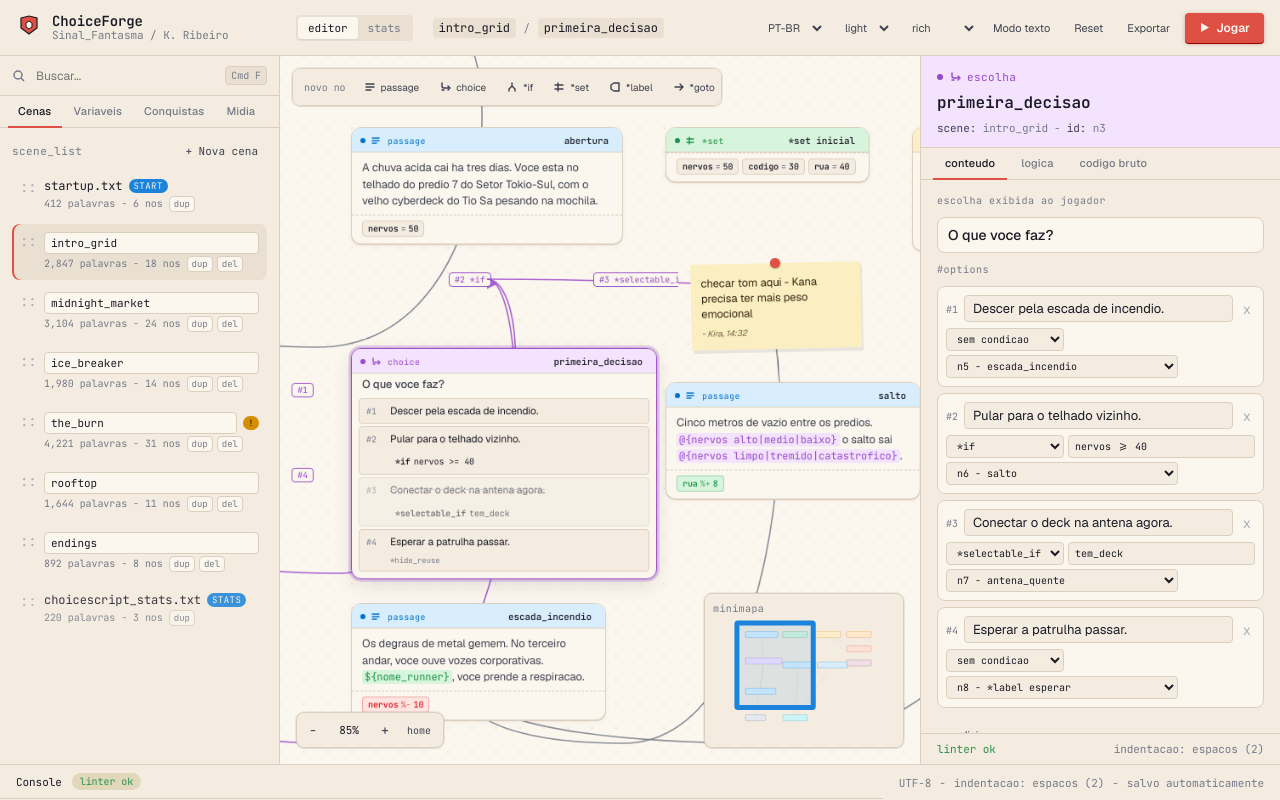
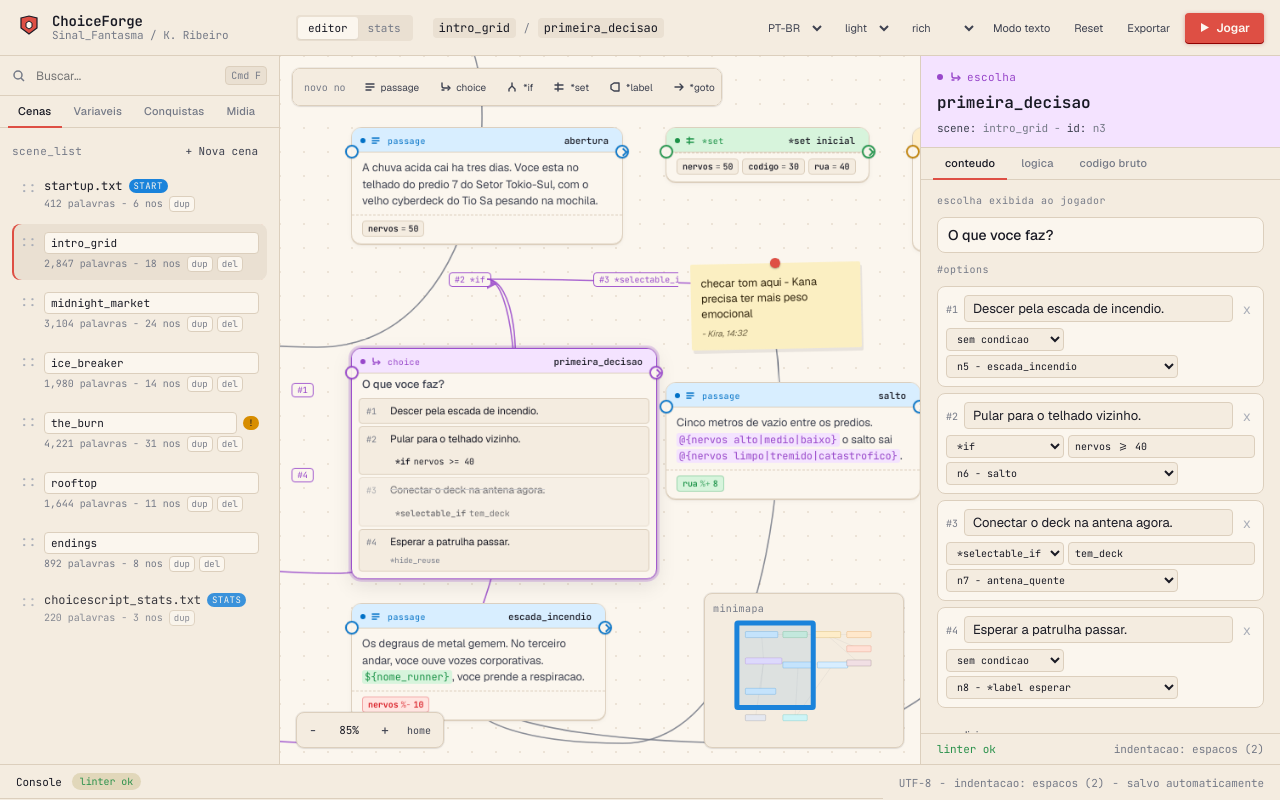
Before and after one commit to viniman27/ChoiceForge, a React (Vite) app: page / in a window 1280 px wide. Built offline with nearby package versions, Linux system fonts and the light colour scheme.

Commit message:
Add scene navigation and node linking

```diff
--- a/index.html
+++ b/index.html
@@ -4,6 +4,7 @@
     <meta charset="utf-8" />
     <title>ChoiceForge</title>
     <meta name="viewport" content="width=device-width, initial-scale=1" />
+    <link rel="icon" type="image/svg+xml" href="/favicon.svg" />
     <link rel="preconnect" href="https://fonts.googleapis.com" />
     <link rel="preconnect" href="https://fonts.gstatic.com" crossorigin />
     <link href="https://fonts.googleapis.com/css2?family=JetBrains+Mono:wght@400;500;600;700&family=Geist:wght@400;500;600;700&display=swap" rel="stylesheet" />
--- a/src/App.tsx
+++ b/src/App.tsx
@@ -53,6 +53,7 @@ export default function App() {
         setActiveTab={setActiveTab}
         labels={i18n[lang]}
         onAddScene={actions.addScene}
+        onSelectScene={actions.selectScene}
         onUpdateScene={actions.updateScene}
         onDuplicateScene={actions.duplicateScene}
         onDeleteScene={actions.deleteScene}
@@ -75,6 +76,7 @@ export default function App() {
         setZoom={setZoom}
         onMoveNode={actions.moveNode}
         onLayoutNodes={actions.layoutNodes}
+        onAddFlowEdge={actions.addFlowEdge}
         onAddNode={(type, position) => {
           const id = nextNodeId(lintedProject.nodes);
           actions.addNode(type, id, position);
--- a/src/components/GraphCanvas.tsx
+++ b/src/components/GraphCanvas.tsx
@@ -10,6 +10,7 @@ interface GraphCanvasProps {
   setSelectedId: (id: string | null) => void;
   onMoveNode: (id: string, x: number, y: number) => void;
   onLayoutNodes: () => void;
+  onAddFlowEdge: (from: string, to: string) => void;
   onAddNode: (type: NodeType, position: { x: number; y: number }) => void;
   onDeleteNode: (id: string) => void;
   pan: { x: number; y: number };
@@ -20,10 +21,11 @@ interface GraphCanvasProps {
 
 const creatableNodeTypes: NodeType[] = ["passage", "choice", "if", "set", "label", "goto", "goto_scene", "gosub", "checkpoint", "ending"];
 
-export function GraphCanvas({ data, density, labels, selectedId, setSelectedId, onMoveNode, onLayoutNodes, onAddNode, onDeleteNode, pan, onPan, zoom, setZoom }: GraphCanvasProps) {
+export function GraphCanvas({ data, density, labels, selectedId, setSelectedId, onMoveNode, onLayoutNodes, onAddFlowEdge, onAddNode, onDeleteNode, pan, onPan, zoom, setZoom }: GraphCanvasProps) {
   const canvasRef = useRef<HTMLDivElement | null>(null);
   const [drag, setDrag] = useState<{ nodeId: string; startX: number; startY: number; origX: number; origY: number } | null>(null);
   const [panning, setPanning] = useState<{ startX: number; startY: number; origX: number; origY: number } | null>(null);
+  const [connecting, setConnecting] = useState<{ from: string; x1: number; y1: number; x2: number; y2: number } | null>(null);
   const [viewport, setViewport] = useState({ width: 1000, height: 700 });
   const [space, setSpace] = useState(false);
   const errorNodeIds = new Set(data.lints.filter((lint) => lint.level === "error" && lint.node).map((lint) => lint.node));
@@ -69,12 +71,16 @@ export function GraphCanvas({ data, density, labels, selectedId, setSelectedId,
       if (panning) {
         onPan({ x: panning.origX + event.clientX - panning.startX, y: panning.origY + event.clientY - panning.startY });
       }
+      if (connecting) {
+        setConnecting((current) => current ? { ...current, ...clientPointToWorld(event.clientX, event.clientY, canvasRef.current, pan, zoom) } : current);
+      }
     };
     const up = () => {
       setDrag(null);
       setPanning(null);
+      setConnecting(null);
     };
-    if (drag || panning) {
+    if (drag || panning || connecting) {
       window.addEventListener("pointermove", move);
       window.addEventListener("pointerup", up);
     }
@@ -82,7 +88,7 @@ export function GraphCanvas({ data, density, labels, selectedId, setSelectedId,
       window.removeEventListener("pointermove", move);
       window.removeEventListener("pointerup", up);
     };
-  }, [drag, onMoveNode, onPan, panning, zoom]);
+  }, [connecting, drag, onMoveNode, onPan, pan, panning, zoom]);
 
   return (
     <div
@@ -164,6 +170,7 @@ export function GraphCanvas({ data, density, labels, selectedId, setSelectedId,
               </g>
             );
           })}
+          {connecting && <path d={`M ${connecting.x1} ${connecting.y1} C ${(connecting.x1 + connecting.x2) / 2} ${connecting.y1}, ${(connecting.x1 + connecting.x2) / 2} ${connecting.y2}, ${connecting.x2} ${connecting.y2}`} className="edge-preview" />}
         </svg>
 
         {data.nodes.map((node) => (
@@ -177,6 +184,18 @@ export function GraphCanvas({ data, density, labels, selectedId, setSelectedId,
             onDragStart={(event, id) => {
               const current = data.nodes.find((node) => node.id === id);
               if (current) setDrag({ nodeId: id, startX: event.clientX, startY: event.clientY, origX: current.x, origY: current.y });
+            }}
+            onConnectStart={(event, id) => {
+              const current = data.nodes.find((node) => node.id === id);
+              if (!current || ["ending", "goto", "goto_scene"].includes(current.type)) return;
+              event.stopPropagation();
+              const start = { x2: current.x + current.w, y2: current.y + estimateNodeHeight(data, current.id, density) / 2 };
+              setConnecting({ from: id, x1: start.x2, y1: start.y2, ...start });
+            }}
+            onConnectEnd={(id) => {
+              if (!connecting) return;
+              onAddFlowEdge(connecting.from, id);
+              setConnecting(null);
             }}
           />
         ))}
@@ -210,6 +229,13 @@ function isTypingTarget(target: EventTarget | null): boolean {
 function isCanvasPanTarget(target: EventTarget | null): boolean {
   if (!(target instanceof HTMLElement)) return false;
   return !target.closest(".node, .canvas-toolbar, .zoom-controls, .minimap, .sticky-note, .region, button, input, textarea, select");
+}
+
+function clientPointToWorld(clientX: number, clientY: number, canvas: HTMLDivElement | null, pan: { x: number; y: number }, zoom: number) {
+  const rect = canvas?.getBoundingClientRect();
+  const canvasX = clientX - (rect?.left ?? 0);
+  const canvasY = clientY - (rect?.top ?? 0);
+  return { x2: (canvasX - pan.x) / zoom, y2: (canvasY - pan.y) / zoom };
 }
 
 function fitGraphToViewport(
--- a/src/components/NodeCard.tsx
+++ b/src/components/NodeCard.tsx
@@ -65,9 +65,11 @@ interface NodeCardProps {
   hasError: boolean;
   onSelect: (id: string) => void;
   onDragStart: (event: React.PointerEvent<HTMLDivElement>, id: string) => void;
+  onConnectStart: (event: React.PointerEvent<HTMLDivElement>, id: string) => void;
+  onConnectEnd: (id: string) => void;
 }
 
-export function NodeCard({ node, density, selected, hasError, onSelect, onDragStart }: NodeCardProps) {
+export function NodeCard({ node, density, selected, hasError, onSelect, onDragStart, onConnectStart, onConnectEnd }: NodeCardProps) {
   const colors = typeColors[node.type];
   const isMinimal = density === "minimal";
   const isRich = density === "rich";
@@ -120,8 +122,8 @@ export function NodeCard({ node, density, selected, hasError, onSelect, onDragSt
 
       {isRich && node.sets && <div className="node-sets">{node.sets.map((set, index) => <VarDelta key={`${set.var}-${index}`} set={set} />)}</div>}
       {isRich && node.target && <div className="node-target">-&gt; <code>{node.target}.txt</code></div>}
-      <div className="anchor anchor-in" />
-      <div className="anchor anchor-out" />
+      <div className="anchor anchor-in no-drag" title="soltar conexao aqui" onPointerUp={(event) => { event.stopPropagation(); onConnectEnd(node.id); }} />
+      <div className="anchor anchor-out no-drag" title="arrastar para conectar" onPointerDown={(event) => onConnectStart(event, node.id)} />
     </div>
   );
 }
--- a/src/state/projectStore.ts
+++ b/src/state/projectStore.ts
@@ -23,6 +23,7 @@ function loadInitialProject(): ChoiceForgeProject {
 export interface ProjectActions {
   setProject: (project: ChoiceForgeProject) => void;
   resetProject: (language: Language) => ChoiceForgeProject;
+  selectScene: (id: string) => void;
   updateNode: (id: string, patch: Partial<StoryNode>) => void;
   moveNode: (id: string, x: number, y: number) => void;
   layoutNodes: () => void;
@@ -65,6 +66,18 @@ export function useProjectStore() {
       setProjectState(fresh);
       window.localStorage.setItem(STORAGE_KEY, JSON.stringify(fresh));
       return fresh;
+    },
+    selectScene: (id) => {
+      setProjectState((current) => {
+        const scene = current.scenes.find((candidate) => candidate.id === id);
+        if (!scene || scene.isStart || scene.special) return current;
+        return {
+          ...current,
+          sceneTitle: scene.name,
+          sceneSubtitle: `${scene.name}.txt - ${scene.words.toLocaleString()} palavras`,
+          scenes: current.scenes.map((candidate) => ({ ...candidate, current: candidate.id === id })),
+        };
+      });
     },
     updateNode: (id, patch) => {
       setProjectState((current) => syncDerivedEdges({
@@ -119,7 +132,10 @@ export function useProjectStore() {
     },
     addFlowEdge: (from, to) => {
       setProjectState((current) => {
-        if (from === to || current.edges.some((edge) => edge.from === from && edge.to === to && edge.kind === "flow")) return current;
+        const source = current.nodes.find((node) => node.id === from);
+        const target = current.nodes.find((node) => node.id === to);
+        const sourceCanFlow = source && !["ending", "goto", "goto_scene"].includes(source.type);
+        if (!sourceCanFlow || !target || from === to || current.edges.some((edge) => edge.from === from && edge.to === to && edge.kind === "flow")) return current;
         return { ...current, edges: [...current.edges, { from, to, kind: "flow" }] };
       });
     },
--- a/styles.css
+++ b/styles.css
@@ -670,10 +670,43 @@ input, select, textarea { font-family: inherit; color: inherit; }
 
 .node-target { padding: 6px 12px 10px; font-family: var(--ff-mono); font-size: 11px; color: var(--ink-mute); border-top: 1px dashed var(--paper-edge); }
 
-.anchor { position: absolute; width: 6px; height: 6px; border-radius: 50%; background: var(--accent); top: 24px; opacity: 0; }
-.anchor-in { left: -3px; }
-.anchor-out { right: -3px; }
-.node:hover .anchor { opacity: 1; }
+.anchor {
+  position: absolute;
+  width: 16px;
+  height: 16px;
+  border-radius: 50%;
+  background: var(--paper-1);
+  border: 2px solid var(--accent);
+  top: 20px;
+  opacity: 0.9;
+  box-shadow: var(--shadow-1);
+  z-index: 2;
+}
+.anchor-in { left: -8px; cursor: crosshair; }
+.anchor-out { right: -8px; cursor: grab; }
+.anchor-out::after {
+  content: "";
+  position: absolute;
+  left: 4px;
+  top: 3px;
+  width: 5px;
+  height: 5px;
+  border-top: 2px solid var(--accent);
+  border-right: 2px solid var(--accent);
+  transform: rotate(45deg);
+}
+.anchor:hover {
+  opacity: 1;
+  transform: scale(1.12);
+}
+.edge-preview {
+  stroke: var(--accent-2);
+  stroke-width: 2;
+  stroke-dasharray: 6 4;
+  fill: none;
+  marker-end: url(#arrow-flow);
+  opacity: 0.9;
+}
 
 /* ─── Right inspector ─────────────────────────────── */
 .right-panel {
```
Also changed, not shown: src/components/LeftPanel.tsx (+9 -4 lines), public/favicon.svg (added).
